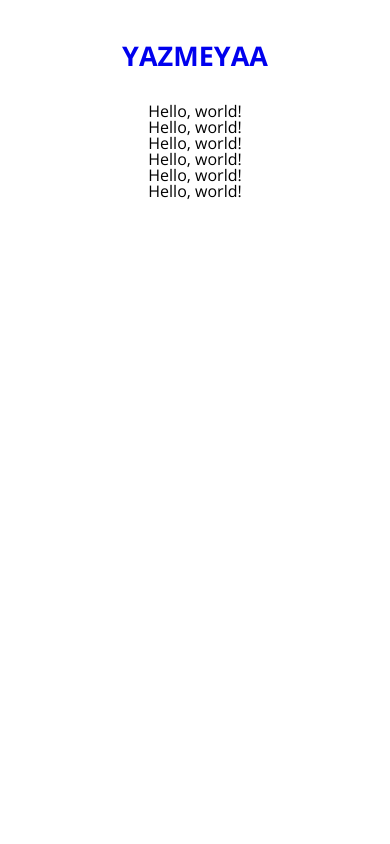
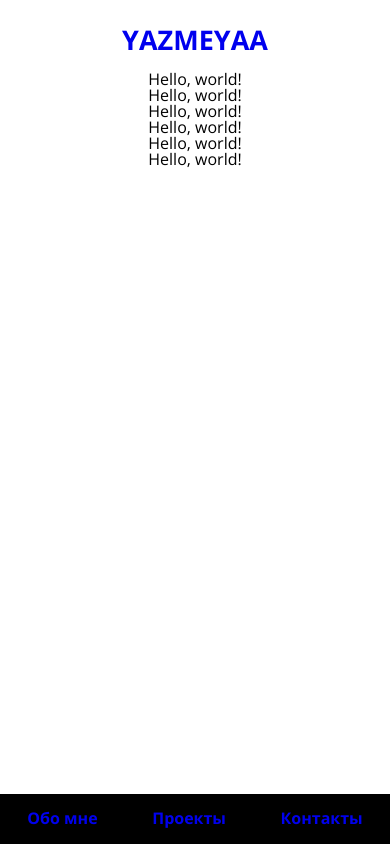
Before and after one commit to yazmeyaa/my-app, a Next.js app: page /projects in a window 390 px wide. Built offline with nearby package versions, Linux system fonts and the light colour scheme.

Commit message:
Added navigation for mobile devices

```diff
--- /dev/null
+++ b/components/footer/index.tsx
@@ -0,0 +1,17 @@
+import { Container, Navigation, NavigationLink } from "./styled"
+
+function Footer() {
+    return (
+        <Container>
+            <nav>
+                <Navigation>
+                    <NavigationLink href={'/'}><li>Обо мне</li></NavigationLink>
+                    <NavigationLink href={'/projects'}><li>Проекты</li></NavigationLink>
+                    <NavigationLink href={'/contacts'}><li>Контакты</li></NavigationLink>
+                </Navigation>
+            </nav>
+        </Container>
+    )
+}
+
+export { Footer }
--- /dev/null
+++ b/components/footer/styled.ts
@@ -0,0 +1,53 @@
+import Link from "next/link";
+import styled from "styled-components";
+
+export const Container = styled.footer`
+    &{
+        display: none;
+
+
+        @media screen and (max-width: 600px){
+            display: block;
+            position: absolute;
+            bottom: 0;
+            width: 100%;
+            padding-top: 1rem;
+            padding-bottom: 1rem;
+            background-color: black;
+            color: white;
+        }
+    }
+`
+
+export const Navigation = styled.ul`
+    &{
+        display: flex;
+        flex-direction: row;
+        justify-content: space-around;
+    }
+
+    & > li {
+        text-align: center;
+    }
+`
+
+export const NavigationLink = styled(Link)`
+    &{
+        text-decoration: none;
+        font-family: 'open_sans_bold';
+    }
+    &:visited{
+        color: inherit;
+    }
+    &::after {
+        content: '';
+        width: 0px;
+        height: 2px;
+        display: block;
+        background: #ffffff;
+        transition: 0.3s;
+    }
+    &:hover::after {
+        width: 100%;
+    }
+`
--- a/components/global_styles.ts
+++ b/components/global_styles.ts
@@ -15,4 +15,8 @@ export const GlobalStyles = createGlobalStyle`
             font-weight: 400;
             font-style: normal;
         }
+        body{
+            overflow-x: hidden;
+            min-height: 100vh;
+        }
 `
--- a/components/header/index.tsx
+++ b/components/header/index.tsx
@@ -1,7 +1,8 @@
-import Link from 'next/link'
+import { MouseEvent, useState } from "react"
 import { Container, NavigationContainer, NavigationLink, NavigationList, StyledLogoLink, TextLogo } from "./styled"
 
 function Header() {
+
     return (
         <Container>
             <StyledLogoLink href={'/'}><TextLogo>yazmeyaa</TextLogo></StyledLogoLink>
--- a/components/header/styled.tsx
+++ b/components/header/styled.tsx
@@ -2,15 +2,15 @@ import { fluidTypography } from "@utils/fluidTypography";
 import Link from "next/link";
 import styled from "styled-components";
 
-
-
 export const Container = styled.header`
     &{
+        position: relative;
         display: flex;
         justify-content: space-between;
         padding: 2rem 4rem;
 
         @media screen and (max-width: 600px) {
+            padding: 1rem 0px;
             justify-content: center;
         }
     }
@@ -43,11 +43,11 @@ export const TextLogo = styled.h1`
         transform: scale(1.1);
     }
 `
-
 export const NavigationContainer = styled.nav`
     &{
         display: flex;
         align-items: center;
+        transition: ease-out 0.5s;
         @media screen and (max-width: 600px) {
             display: none;
         }
@@ -59,6 +59,9 @@ export const NavigationList = styled.ul`
     &{
         display: flex;
         gap: 2rem;
+        @media screen and (max-width: 600px) {
+            flex-direction: column;
+        }
     }
     & > li {
         text-align: center;
--- a/components/layout/index.tsx
+++ b/components/layout/index.tsx
@@ -1,12 +1,15 @@
 import { Fragment, ReactNode } from "react"
 import { Header } from "@components/header"
 import styled from "styled-components"
+import { Footer } from "@components/footer"
+
 
 const RootComponent = styled.main`
     &{
         width: fit-content;
         margin: 0px auto;
         padding: 0px 2rem;
+        flex: 1 0 auto;
     }
 `
 
@@ -21,6 +24,7 @@ function Layout({ children }: LayoutProps) {
             <RootComponent>
                 {children}
             </RootComponent>
+            <Footer />
         </Fragment>
     )
 }
```
